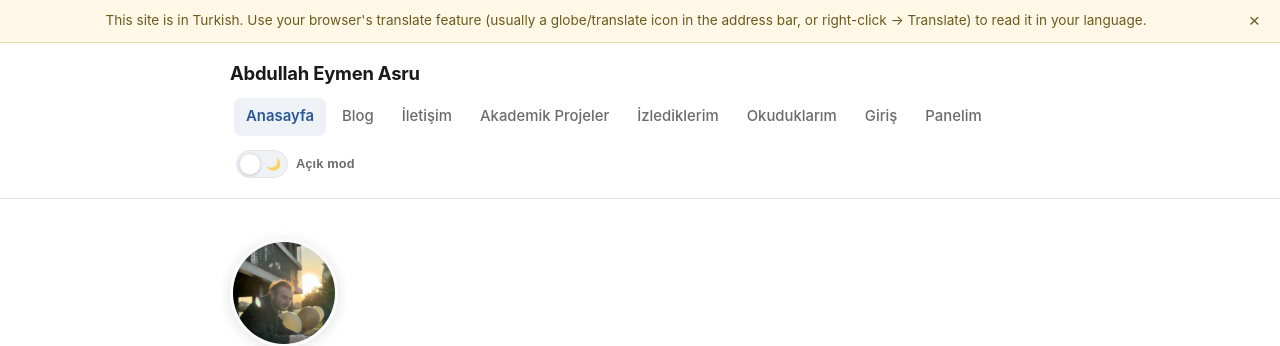
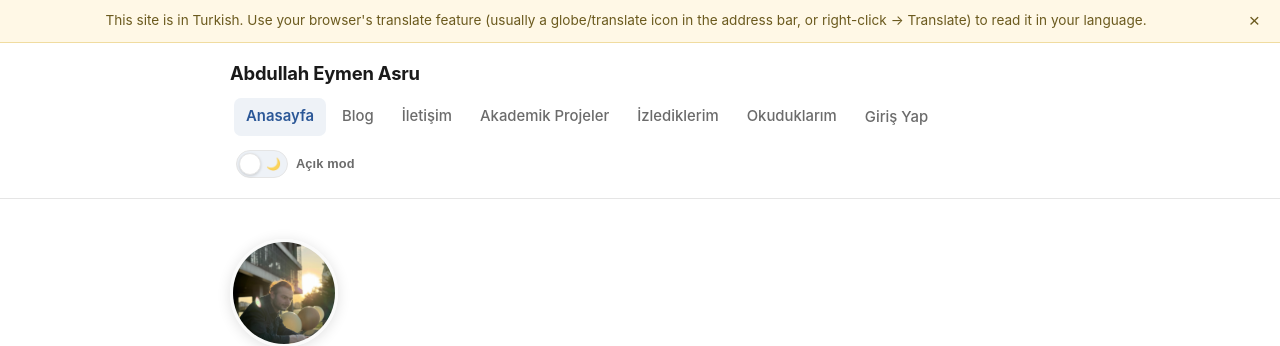
Before and after one commit to abdullah-eymen-asru/abdullah-eymen-asru.github.io, a Jekyll site: the page built from index.md, in a window 1280 px wide. Shown: the top 346 px of the page. Built offline with Jekyll 4.4.1, drawn with Linux system fonts in a browser that asks for light colours.

Commit message:
Update default.html

```diff
--- a/_layouts/default.html
+++ b/_layouts/default.html
@@ -1,5 +1,5 @@
 <!DOCTYPE html>
-<html lang="tr">
+<html lang="tr" data-baseurl="{{ site.baseurl }}">
 <head>
   <meta charset="UTF-8">
   <meta name="viewport" content="width=device-width, initial-scale=1.0">
@@ -150,8 +150,19 @@
         <a href="{{ '/akademik-projeler.html' | relative_url }}" {% if page.url contains 'akademik-projeler' or page.url contains '/projects/' %}class="active"{% endif %}>Akademik Projeler</a>
         <a href="{{ '/izlediklerim.html' | relative_url }}" {% if page.url contains 'izlediklerim' %}class="active"{% endif %}>İzlediklerim</a>
         <a href="{{ '/okuduklarim.html' | relative_url }}" {% if page.url contains 'okuduklarim' %}class="active"{% endif %}>Okuduklarım</a>
-        <a href="{{ '/giris.html' | relative_url }}" {% if page.url contains 'giris' %}class="active"{% endif %}>Giriş</a>
-        <a href="{{ '/panel.html' | relative_url }}" {% if page.url contains 'panel' %}class="active"{% endif %}>Panelim</a>
+        <!--
+          HESAP MENÜSÜ: Eskiden burada her zaman ayrı ayrı görünen sabit
+          "Giriş" ve "Panelim" linkleri vardı (çıkış yapmışken bile "Panelim"
+          görünüyordu). Artık TEK bir kapsayıcı var; assets/js/nav-auth.js
+          oturum durumuna bakıp içini dolduruyor: çıkış yapmışken "Giriş
+          Yap", giriş yapmışken "Hesabım ▾" (Panelim / Admin / Çıkış Yap)
+          menüsü. Aşağıdaki statik link, JS henüz yüklenmeden önceki kısa an
+          için ve JS'siz tarayıcılar için bir yedek (progressive enhancement)
+          — nav-auth.js çalışır çalışmaz üzerine yazılır.
+        -->
+        <div id="auth-nav" class="auth-nav">
+          <a href="{{ '/giris.html' | relative_url }}" {% if page.url contains 'giris' or page.url contains 'kayit' %}class="active"{% endif %}>Giriş Yap</a>
+        </div>
       </nav>
       <button id="theme-toggle" class="theme-toggle" type="button" role="switch" aria-checked="false" aria-label="Koyu temaya geç" title="Koyu / açık tema">
         <span class="theme-toggle-track">
```
Also changed, not shown: other parts of _layouts/default.html (+5 -0 lines).
